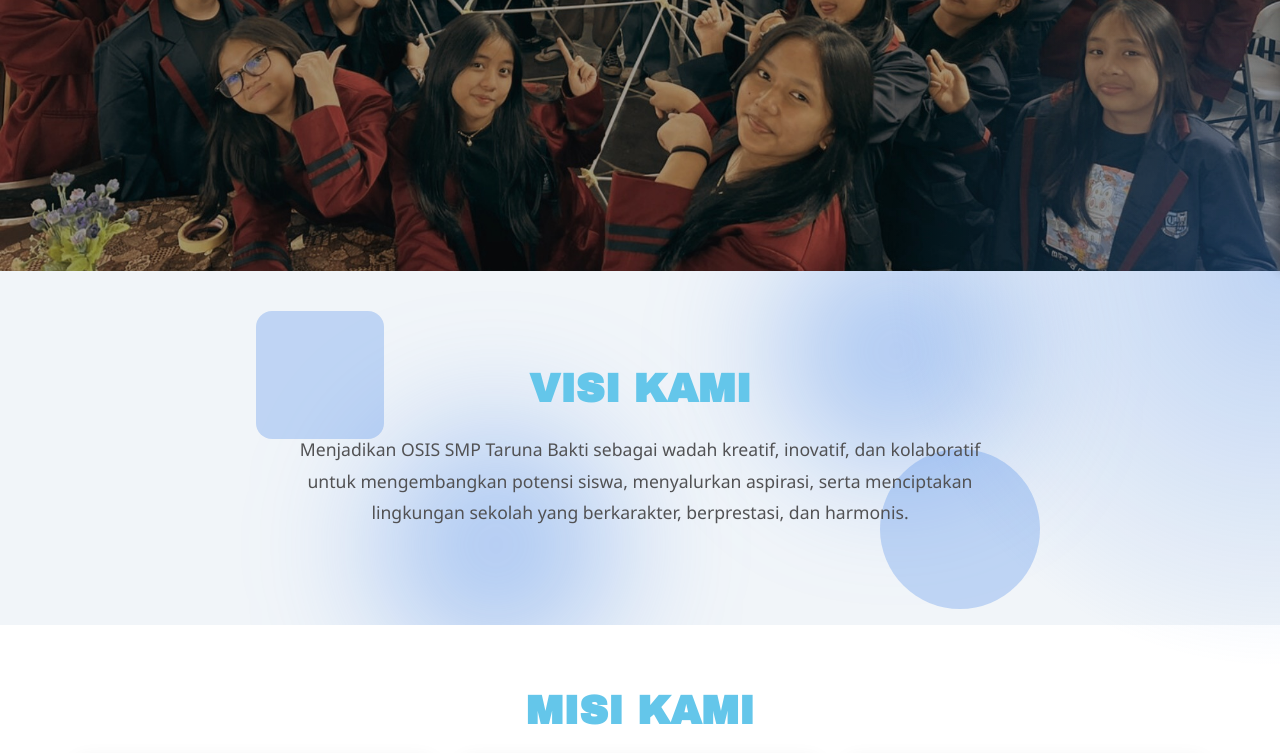
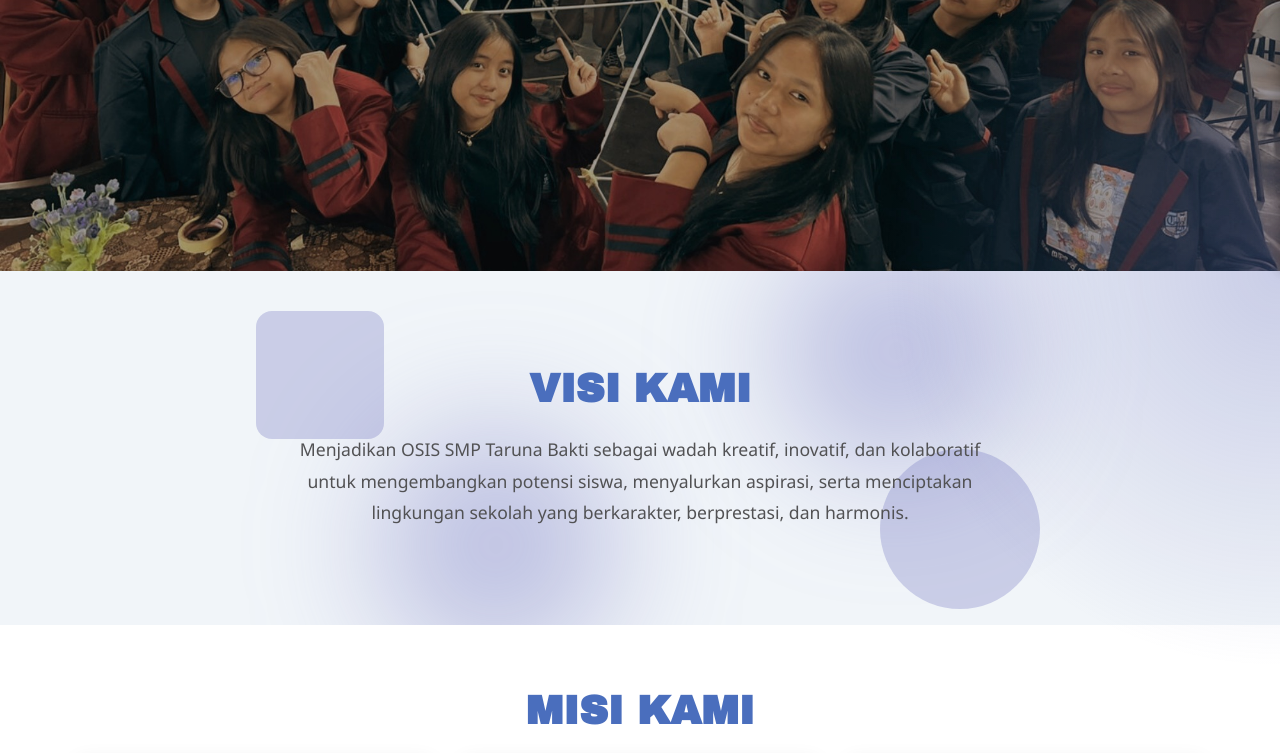
Before and after one commit to osismpksmptarbak/osismpksmptarbak.github.io, a website with bundled scripts: page index.html in a window 1280 px wide. Shown: the part 529-1282 px from the top of the page. Built offline with nearby package versions, Linux system fonts and the light colour scheme.

Commit message:
changed the OSIS colour

```diff
--- a/src/scss/abstracts/_variables.scss
+++ b/src/scss/abstracts/_variables.scss
@@ -19,9 +19,9 @@ $bg-light: oklch(0.985 0.004 265);
 $bg-white: oklch(1.000 0.000 0);
 
 // ─── Colors: Brand — OSIS / blue ─────────────────────────────────────────────
-$primary:       oklch(0.780 0.105 225);
-$primary-hover: oklch(0.730 0.115 225);
-$primary-dark:  oklch(0.610 0.120 225);
+$primary:       oklch(0.550 0.130 264);
+$primary-hover: oklch(0.500 0.135 264);
+$primary-dark:  oklch(0.420 0.125 264);
 
 // ─── Colors: Brand — MPK / maroon ──────────────────
 $red-primary:       oklch(0.550 0.170 22);
@@ -33,11 +33,11 @@ $red-primary-dark:  oklch(0.400 0.155 22);
     --brand-primary:       #{$primary};
     --brand-primary-hover: #{$primary-hover};
     --brand-primary-dark:  #{$primary-dark};
-    --brand-blob-color:    rgba(74, 135, 232, 0.3);
-    --brand-visi-color:    rgba(74, 135, 232, 0.4);
-    --brand-nav-shadow:    rgba(110, 195, 225, 0.4);
-    --brand-nav-shadow-lg: rgba(110, 195, 225, 0.6);
-    --brand-dot-shadow:    rgba(110, 195, 225, 0.4);
+    --brand-blob-color:    rgba(110, 114, 190, 0.3);
+    --brand-visi-color:    rgba(110, 114, 190, 0.4);
+    --brand-nav-shadow:    rgba(130, 134, 205, 0.4);
+    --brand-nav-shadow-lg: rgba(130, 134, 205, 0.6);
+    --brand-dot-shadow:    rgba(130, 134, 205, 0.4);
 }
 
 // ─── MPK theme override ───────────────────────────────────────────────────────
--- a/src/scss/pages/_beranda.scss
+++ b/src/scss/pages/_beranda.scss
@@ -331,10 +331,6 @@
         }
     }
 
-    .visi-shape {
-        background: var(--brand-blob-color);
-    }
-
     .proker-grid  { gap: 1.25rem; }
     .proker-image { height: 11.25rem; }
 
```
Also changed, not shown: dist/css/main.css, 1 other file.
